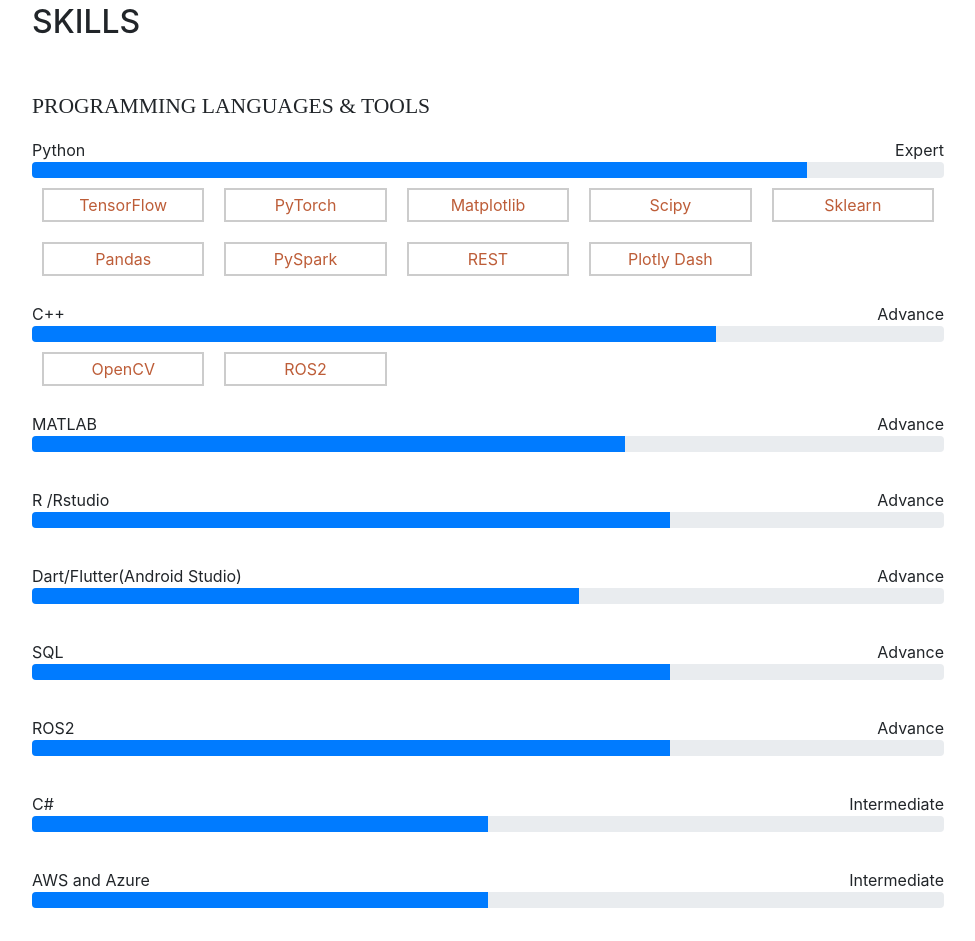
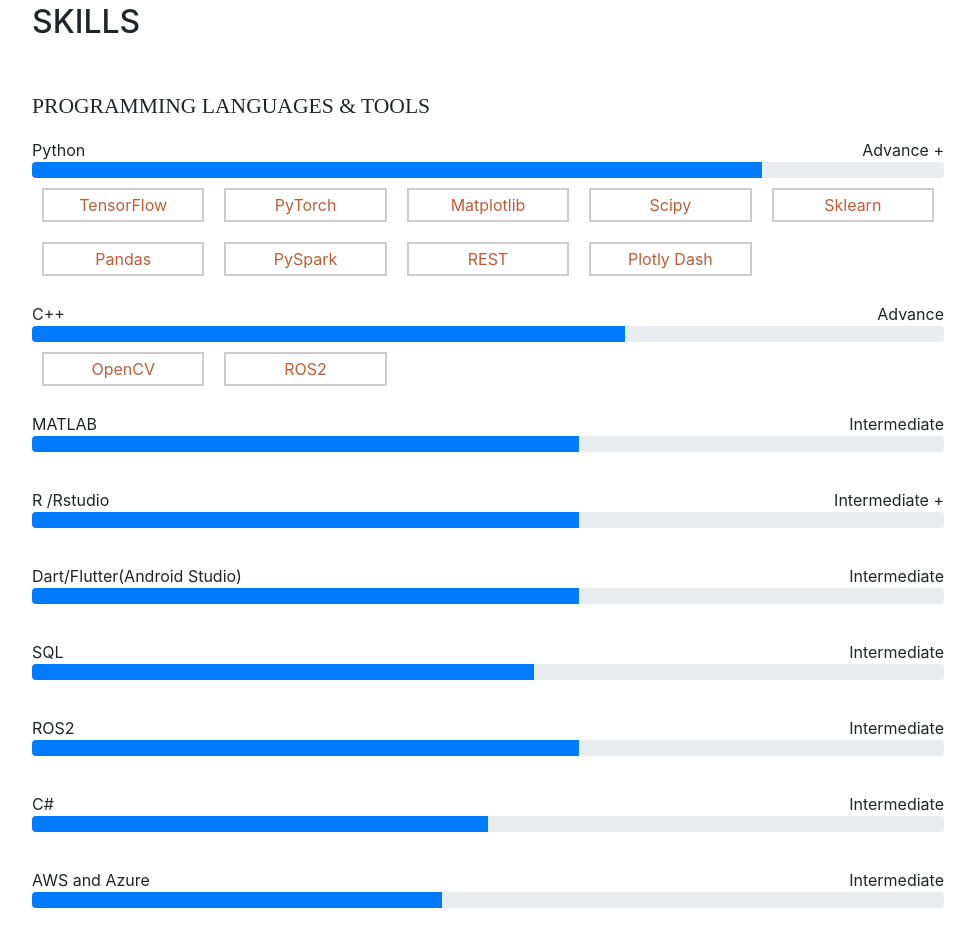
Before and after one commit to vishvajitjambuti/vishvajit_jambuti, a website with bundled scripts: page index.html in a window 1280 px wide. Shown: the part 3542-4483 px from the top of the page, without its empty margins (288-1263 px from the left). Built offline with nearby package versions, Linux system fonts and the light colour scheme; a web font is replaced by a local one.

Commit message:
skill assesment changed

```diff
--- a/index.html
+++ b/index.html
@@ -266,9 +266,9 @@
 
         <div class="skill-mf">
 
-          <span>Python</span> <span class="pull-right">Expert</span>
+          <span>Python</span> <span class="pull-right">Advance +</span>
           <div class="progress">
-            <div class="bg-primary" role="progressbar" style="width: 85%;" aria-valuenow="90" aria-valuemin="0" aria-valuemax="100" ></div>
+            <div class="bg-primary" role="progressbar" style="width: 80%;" aria-valuenow="100" aria-valuemin="0" aria-valuemax="100" ></div>
           </div>
           <ul class="grid-list">
               <li class="grid-item">TensorFlow</li>
@@ -284,7 +284,7 @@
           </ul>
           <span>C++</span> <span class="pull-right">Advance</span>
           <div class="progress">
-            <div class="bg-primary" role="progressbar" style="width: 75%" aria-valuenow="75" aria-valuemin="0" aria-valuemax="100"></div>
+            <div class="bg-primary" role="progressbar" style="width: 65%" aria-valuenow="75" aria-valuemin="0" aria-valuemax="100"></div>
           </div>
           <ul class="grid-list">
 
@@ -293,37 +293,37 @@
 
           </ul>
 
-          <span>MATLAB</span> <span class="pull-right">Advance</span>
+          <span>MATLAB</span> <span class="pull-right">Intermediate</span>
           <div class="progress">
-            <div class="bg-primary" role="progressbar" style="width: 65%" aria-valuenow="50" aria-valuemin="0" aria-valuemax="100"></div>
+            <div class="bg-primary" role="progressbar" style="width: 60%" aria-valuenow="50" aria-valuemin="0" aria-valuemax="100"></div>
           </div>
           <ul class="grid-list">
             <!-- to give space between the progress bar -->
           </ul>
-          <span>R /Rstudio</span> <span class="pull-right">Advance</span>
-          <div class="progress">
-            <div class="bg-primary" role="progressbar" style="width: 70%" aria-valuenow="90" aria-valuemin="0" aria-valuemax="100"></div>
-          </div>
-          <ul class="grid-list">
-            <!-- to give space between the progress bar -->
-          </ul>
-          <span>Dart/Flutter(Android Studio)</span> <span class="pull-right">Advance</span>
+          <span>R /Rstudio</span> <span class="pull-right">Intermediate +</span>
           <div class="progress">
             <div class="bg-primary" role="progressbar" style="width: 60%" aria-valuenow="90" aria-valuemin="0" aria-valuemax="100"></div>
           </div>
           <ul class="grid-list">
             <!-- to give space between the progress bar -->
           </ul>
-          <span>SQL</span> <span class="pull-right">Advance</span>
+          <span>Dart/Flutter(Android Studio)</span> <span class="pull-right">Intermediate</span>
           <div class="progress">
-            <div class="bg-primary" role="progressbar" style="width: 70%" aria-valuenow="90" aria-valuemin="0" aria-valuemax="100"></div>
+            <div class="bg-primary" role="progressbar" style="width: 60%" aria-valuenow="90" aria-valuemin="0" aria-valuemax="100"></div>
           </div>
           <ul class="grid-list">
             <!-- to give space between the progress bar -->
           </ul>
-          <span>ROS2</span> <span class="pull-right">Advance</span>
+          <span>SQL</span> <span class="pull-right">Intermediate</span>
           <div class="progress">
-            <div class="bg-primary" role="progressbar" style="width: 70%" aria-valuenow="90" aria-valuemin="0" aria-valuemax="100"></div>
+            <div class="bg-primary" role="progressbar" style="width: 55%" aria-valuenow="90" aria-valuemin="0" aria-valuemax="100"></div>
+          </div>
+          <ul class="grid-list">
+            <!-- to give space between the progress bar -->
+          </ul>
+          <span>ROS2</span> <span class="pull-right">Intermediate</span>
+          <div class="progress">
+            <div class="bg-primary" role="progressbar" style="width: 60%" aria-valuenow="90" aria-valuemin="0" aria-valuemax="100"></div>
           </div>
           <ul class="grid-list">
             <!-- to give space between the progress bar -->
@@ -337,14 +337,14 @@
           </ul>
           <span>AWS and Azure</span> <span class="pull-right">Intermediate</span>
           <div class="progress">
-            <div class="bg-primary" role="progressbar" style="width: 50%" aria-valuenow="90" aria-valuemin="0" aria-valuemax="100"></div>
+            <div class="bg-primary" role="progressbar" style="width: 45%" aria-valuenow="90" aria-valuemin="0" aria-valuemax="100"></div>
           </div>
           <ul class="grid-list">
             <!-- to give space between the progress bar -->
           </ul>
           <span>PowerBI/Tableau</span> <span class="pull-right">Intermediate</span>
           <div class="progress">
-            <div class="bg-primary" role="progressbar" style="width: 50%" aria-valuenow="90" aria-valuemin="0" aria-valuemax="100"></div>
+            <div class="bg-primary" role="progressbar" style="width: 45%" aria-valuenow="90" aria-valuemin="0" aria-valuemax="100"></div>
           </div>
           <ul class="grid-list">
             <!-- to give space between the progress bar -->
@@ -358,7 +358,7 @@
           </ul>
           <span>CANoe, CANape</span> <span class="pull-right">Basic</span>
           <div class="progress">
-            <div class="bg-primary" role="progressbar" style="width: 40%" aria-valuenow="90" aria-valuemin="0" aria-valuemax="100"></div>
+            <div class="bg-primary" role="progressbar" style="width: 30%" aria-valuenow="90" aria-valuemin="0" aria-valuemax="100"></div>
           </div>
           <ul class="grid-list">
             <!-- to give space between the progress bar -->
```
